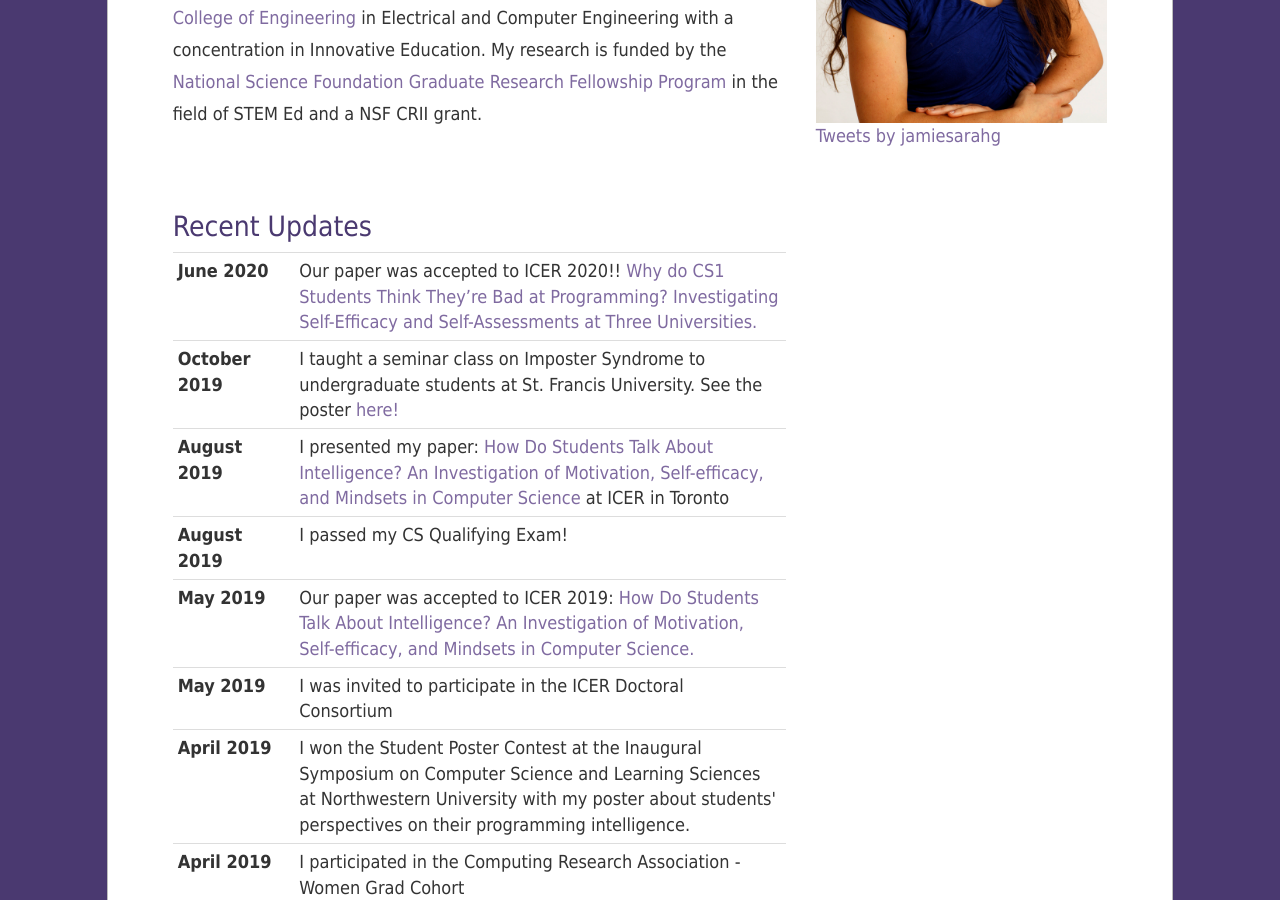
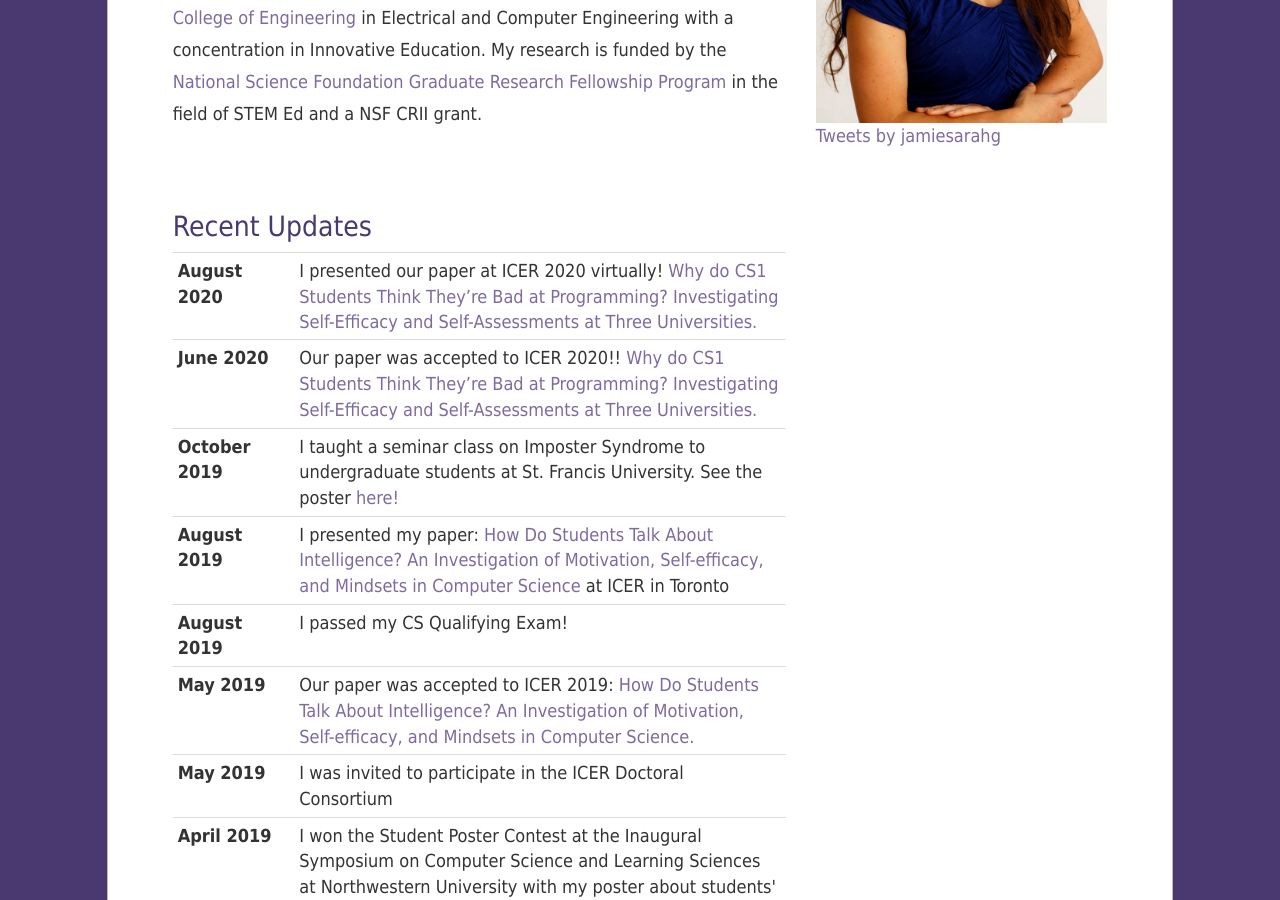
Before and after one commit to jamiesarahg/jamiesarahg.github.io, a Jekyll site: the page built from index.html, in a window 1280 px wide and 900 px high, scrolled down 532 px. Built offline with Jekyll 4.4.1, drawn with Linux system fonts in a browser that asks for light colours; nearby versions of some CDN libraries; library files that are not in the unit come from our copies; comment, search, counter and statistics services are not loaded.

Commit message:
added update to status about presenting at ICER

```diff
--- a/index.html
+++ b/index.html
@@ -13,11 +13,11 @@ layout: default
       <br />
       <h2> Recent Updates </h2>
       <table class="table table-hover table-condensed">
-                    <!-- <tbody><tr><th colspan="2"><h3 id="news_head">Recent News</h3></th></tr>   -->
-<!--                     <tr>
+                  <!--  <tbody><tr><th colspan="2"><h3 id="news_head">Recent News</h3></th></tr>   -->
+                     <tr>
                       <th class="date">August 2020</th>
                       <td> I presented our paper at ICER 2020 virtually! <a href="static/papers/icer2020_selfAssessments.pdf"> Why do CS1 Students Think They’re Bad at Programming? Investigating Self-Efficacy and Self-Assessments at Three Universities. </a></td></tr>
-                    <tr> -->
+                    <tr>
                     <tr>
                       <th class="date">June 2020</th>
                       <td> Our paper was accepted to ICER 2020!! <a href="static/papers/icer2020_selfAssessments.pdf"> Why do CS1 Students Think They’re Bad at Programming? Investigating Self-Efficacy and Self-Assessments at Three Universities. </a></td></tr>
```
